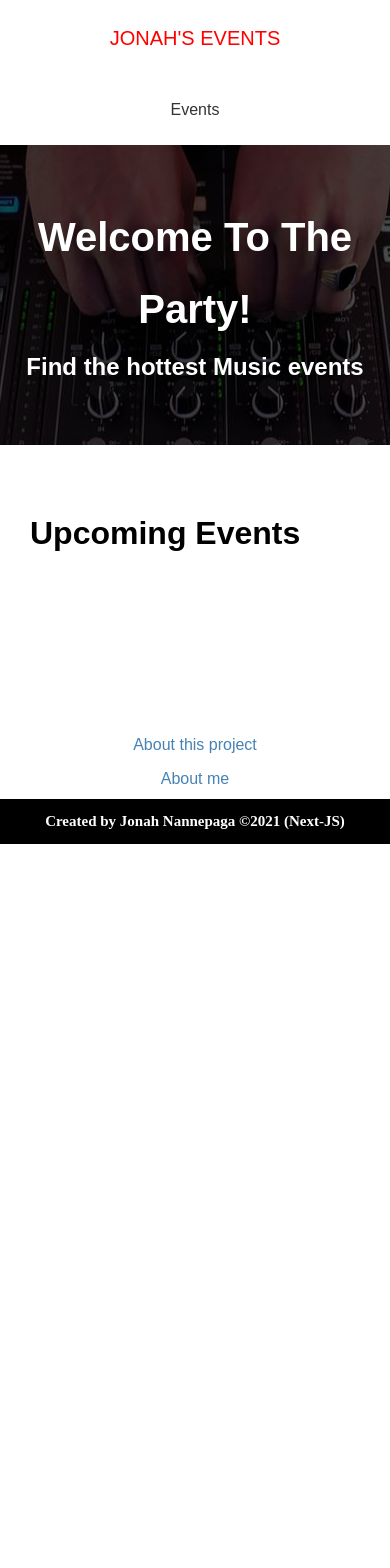
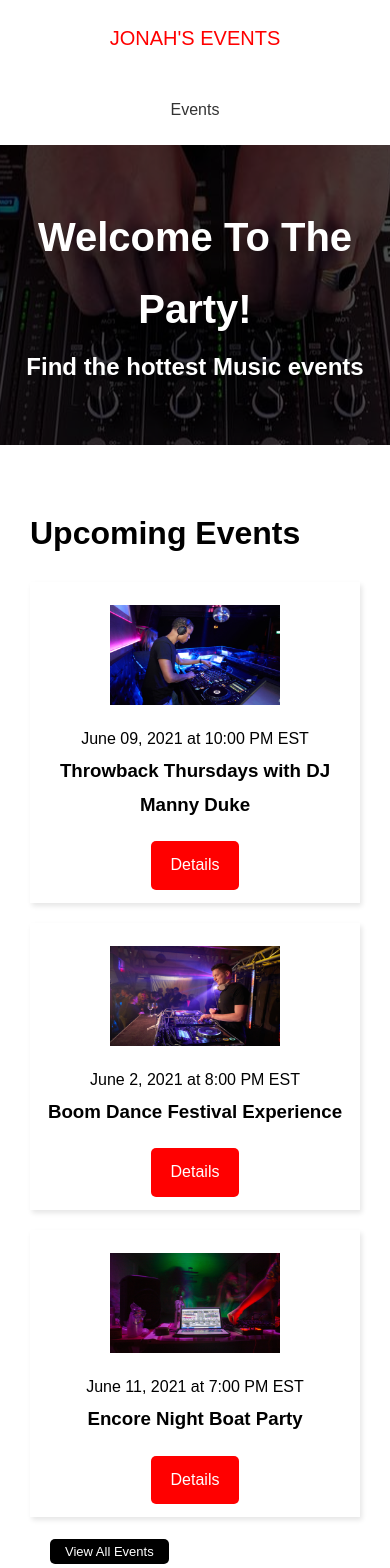
Before and after one commit to JonahNannepaga/nextjs-music-events-website, a Next.js app: page / in a window 390 px wide. Shown: the top 1568 px of the page. Before the commit the page ends 844 px from the top, so only its background shows below. Built offline with nearby package versions, Linux system fonts and the light colour scheme; no server answers; a web font is replaced by a local one.

Commit message:
Creating Event Item Component and Events page.

```diff
--- /dev/null
+++ b/components/EventItem.js
@@ -0,0 +1,26 @@
+import Link from 'next/link';
+import Image from 'next/image';
+import styles from '@/styles/EventItem.module.css';
+
+export default function EventItem({evt}) {
+    return (
+        <div className={styles.event}>
+            <div className={styles.img}>
+                <Image src={evt.image ? evt.image : '/images/event-default.png'} width={170} height={100} />
+            </div>
+
+            <div className={styles.info}>
+                <span>
+                {/*new Date(evt.date).toLocaleDateString('en-US')} at {evt.time}*/}
+                {evt.date} at {evt.time}
+                </span>
+                <h3>{evt.name}</h3>
+            </div>
+            <div className={styles.link}>
+                <Link href={`/events/${evt.slug}`}>
+                <a className='btn'>Details</a>
+                </Link>
+            </div>
+        </div>
+    )
+}
--- a/pages/index.js
+++ b/pages/index.js
@@ -1,9 +1,22 @@
+import Link from 'next/link';
 import Layout from '@/components/Layout';
+import EventItem from '@/components/EventItem';
 import {API_URL} from '@/config/index';
 export default function Home({events}) {
   return (
     <Layout>
       <h1>Upcoming Events</h1>
+      {events.length === 0 && <h3>No Events to show</h3>}
+
+      {events.map((evt) => (
+        <EventItem key={evt.id} evt={evt}/>
+      ))}
+
+      {events.length > 0 && (
+        <Link href='/events'>
+          <a className='btn-secondary'>View All Events</a>
+        </Link>
+      )}
     </Layout>
   )
 }
@@ -14,7 +27,7 @@
   const events = await res.json();
 
   return {
-    props: {events},
+    props: {events:events.slice(0,3)},
     revalidate: 1
   }
 }
--- /dev/null
+++ b/styles/EventItem.module.css
@@ -0,0 +1,28 @@
+.event {
+    display: flex;
+    justify-content: space-between;
+    align-items: center;
+    margin: 20px 0;
+    padding: 13px;
+    box-shadow: 2px 3px 5px rgba(0, 0, 0, 0.1);
+  }
+
+  .img {
+    flex: 1;
+    margin: 10px;
+  }
+
+  .info {
+    flex: 2;
+  }
+
+  @media (max-width: 600px) {
+    .event {
+      flex-direction: column;
+      text-align: center;
+    }
+
+    .info {
+      margin-bottom: 20px;
+    }
+  }
--- a/styles/Footer.module.css
+++ b/styles/Footer.module.css
@@ -1,9 +1,9 @@
 /* ----------------------------- Footer Section ----------------------------- */
-.footerWrapper {
+/* .footerWrapper {
    position:absolute;
    bottom:0;
    width:100%;
-}
+} */
 
 .footer {
     /* margin: 100px 0 40px; */
--- a/styles/Layout.module.css
+++ b/styles/Layout.module.css
@@ -3,6 +3,6 @@
   margin: 60px auto;
   max-width: 100rem;
   padding: 0 30px;
-  min-height:100%;
-  position: relative;
+  /* min-height:100%;
+  position: relative; */
 }
```
Also changed, not shown: pages/events/index.js (+24 -6 lines).
